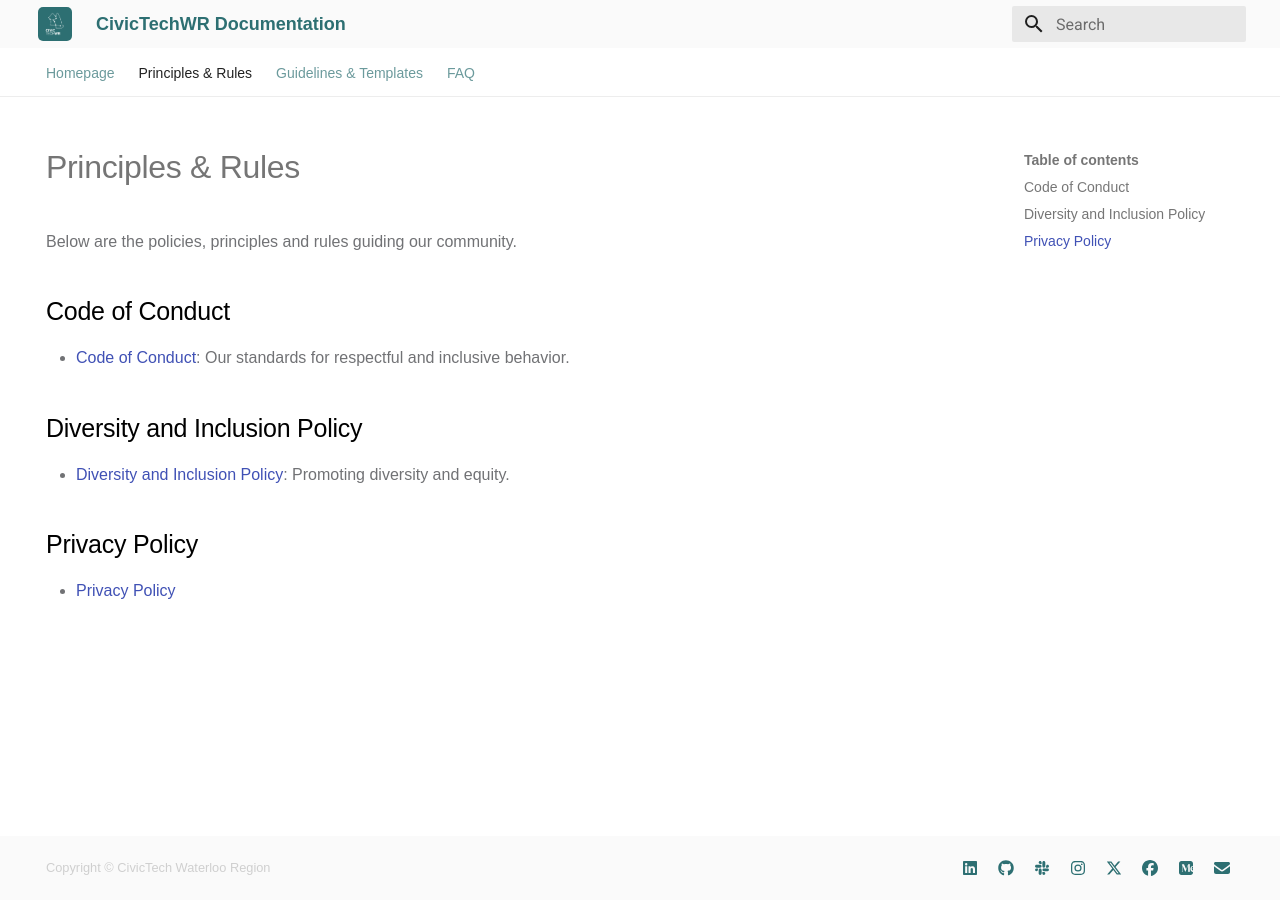
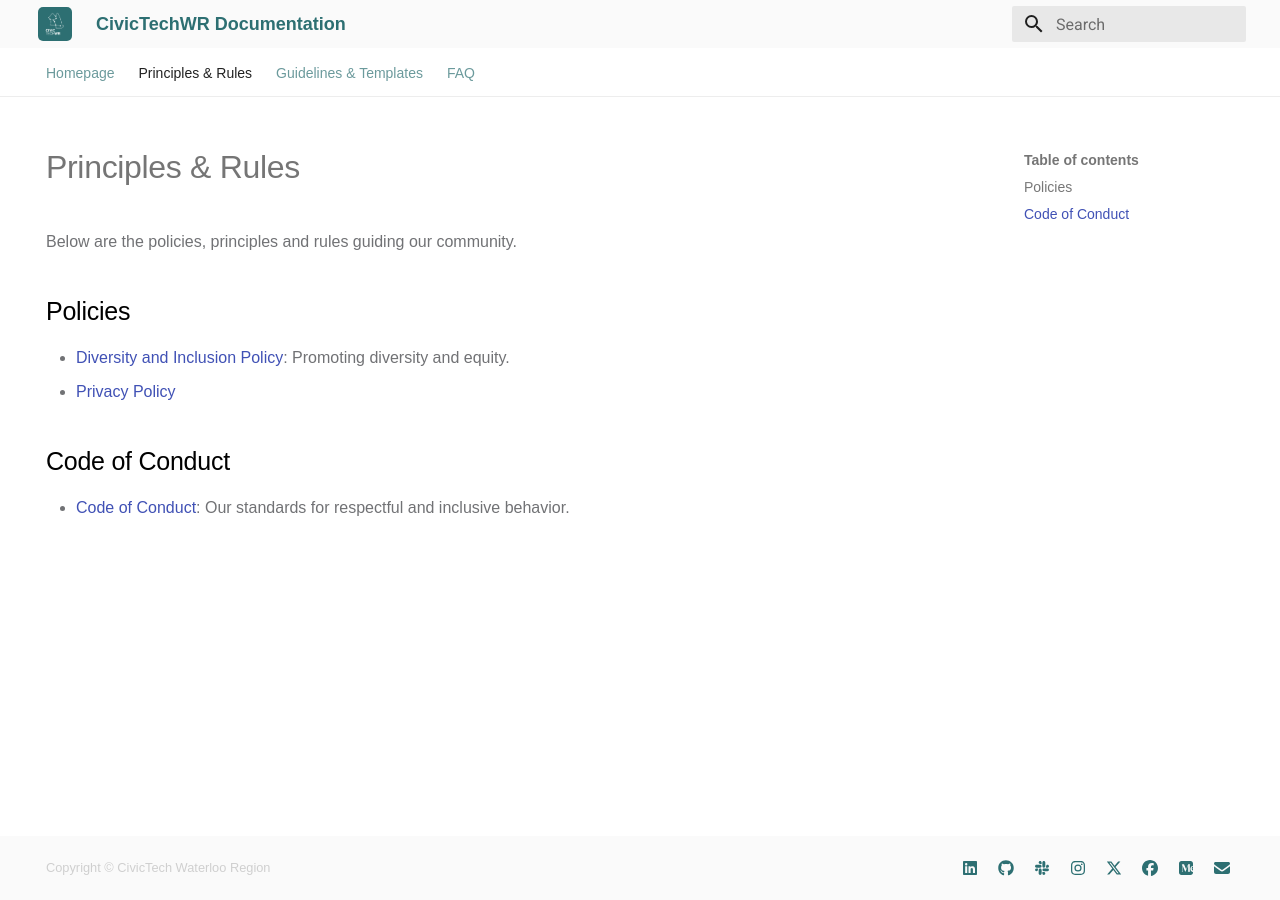
Before and after one commit to CivicTechWR/CTWR-Organization-Documentation, an MkDocs documentation site: the page built from docs/policies/index.md, in a window 1280 px wide. Built offline with MkDocs 1.6.1 and Material for MkDocs 9.7.7, drawn with Linux system fonts in a browser that asks for light colours.

Commit message:
updating policies page

```diff
--- a/docs/policies/index.md
+++ b/docs/policies/index.md
@@ -5,11 +5,9 @@ hide:
 ---
 Below are the policies, principles and rules guiding our community.
 
+## Policies
+- [Diversity and Inclusion Policy](Diversity_and_Inclusion_Policy.md): Promoting diversity and equity.
+- [Privacy Policy](../policies/PrivacyPolicy.md)
+
 ## Code of Conduct
 - [Code of Conduct](Code_of_Conduct.md): Our standards for respectful and inclusive behavior.
-
-## Diversity and Inclusion Policy
-- [Diversity and Inclusion Policy](Diversity_and_Inclusion_Policy.md): Promoting diversity and equity.
-
-## Privacy Policy
-- [Privacy Policy](../policies/PrivacyPolicy.md)
```
